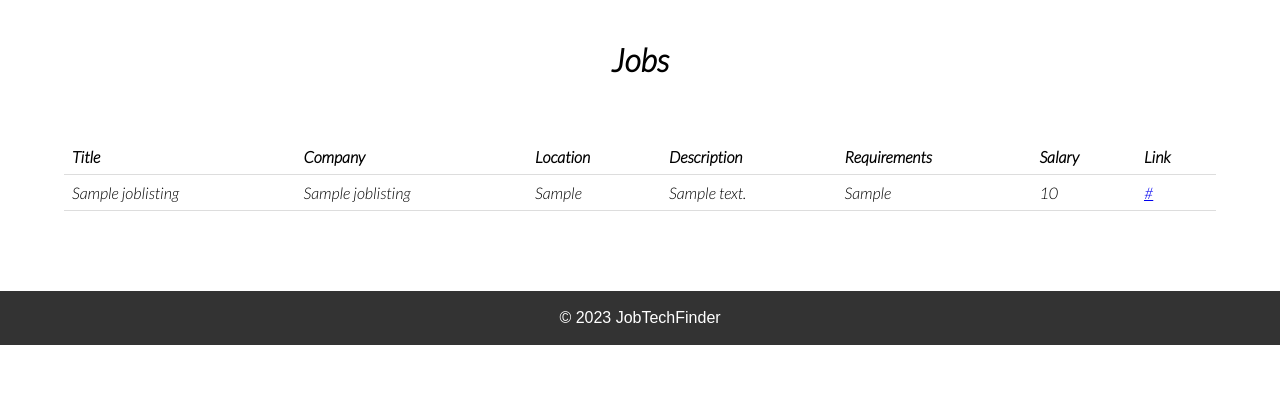
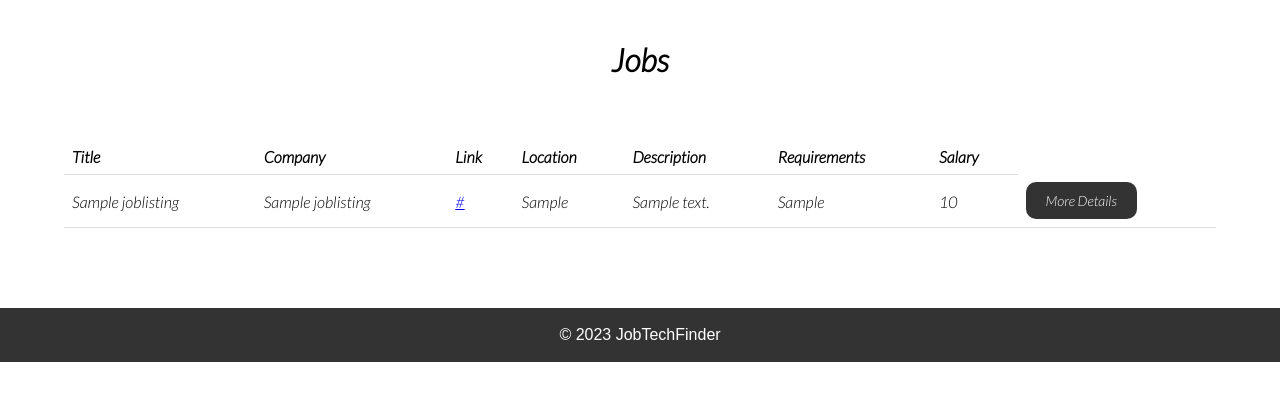
Before and after one commit to TopazAakal/JuniorTechFinder, a Django app: page /jobs/ in a window 1280 px wide. Shown: the part 49-450 px from the top of the page. Run offline with Django 4.2, Linux system fonts and the light colour scheme; tables that the repository leaves empty hold one stand-in row (values such as "Sample post"); some web fonts are replaced.

Commit message:
BSPMC235-32 add button to the page

```diff
--- a/Recruiters/templates/jobList.html
+++ b/Recruiters/templates/jobList.html
@@ -11,11 +11,11 @@
             <tr>
                 <th>Title</th>
                 <th>Company</th>
+                <th>Link</th>
                 <th>Location</th>
                 <th>Description</th>
                 <th>Requirements</th>
                 <th>Salary</th>
-                <th>Link</th>
             </tr>
         </thead>
         <tbody>
@@ -23,11 +23,12 @@
             <tr>
                 <td>{{ job.title }}</td>
                 <td>{{ job.company_name }}</td>
+                <td><a href="{{ job.application_link }}">{{ job.application_link }}</a></td>
                 <td>{{ job.location }}</td>
                 <td>{{ job.description }}</td>
                 <td>{{ job.requirements }}</td>
                 <td>{{ job.salary }}</td>
-                <td><a href="{{ job.application_link }}">{{ job.application_link }}</a></td>
+                <td><button type="button" class="btn btn-primary" style="font-size: 14px;">More Details</button></td>
 
             </tr>
             {% empty %}
```
